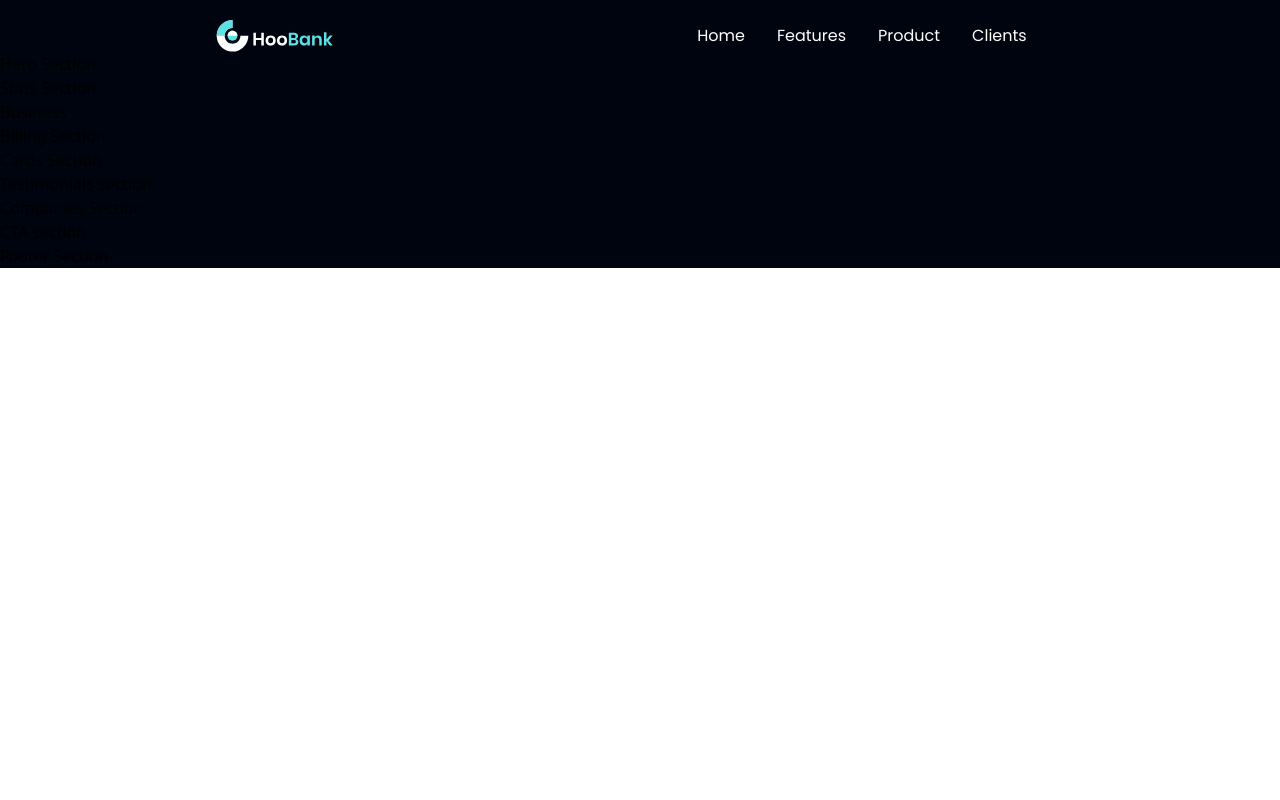
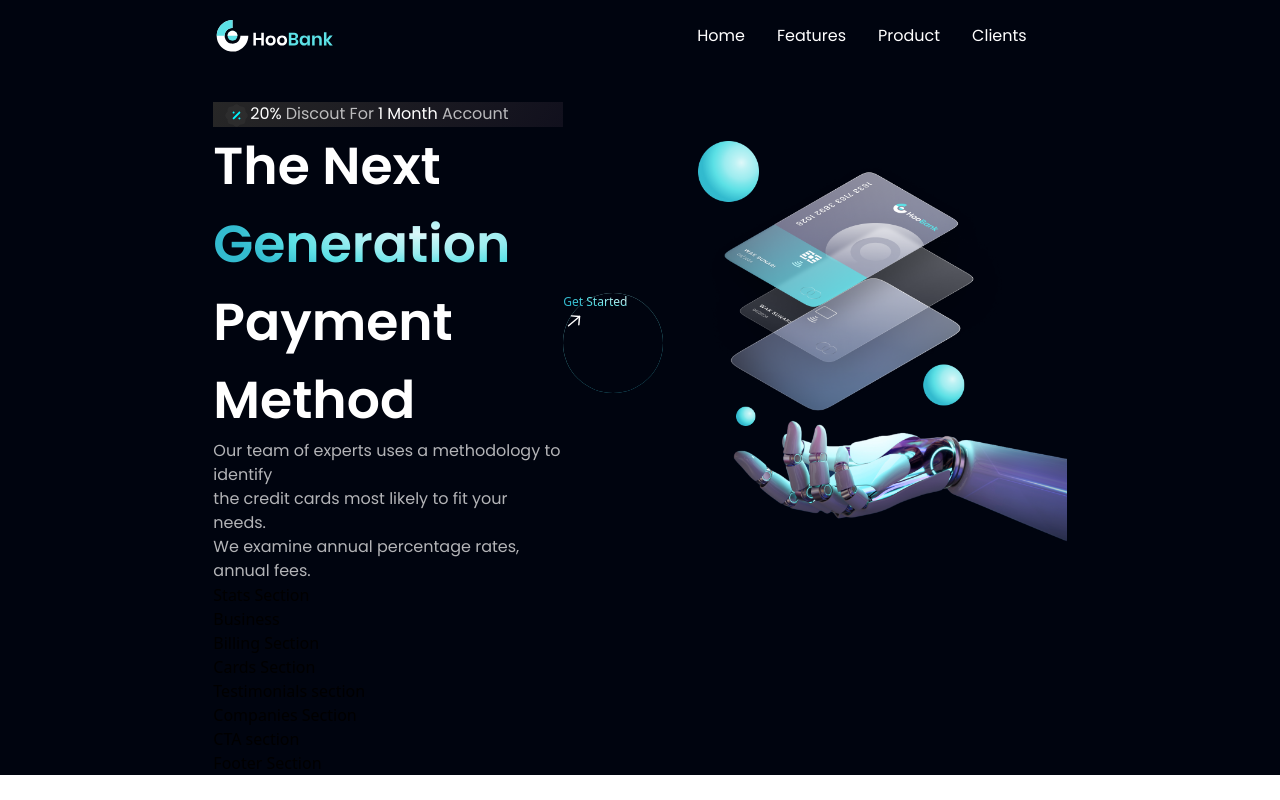
Before and after one commit to bismarkboateng/Hoobank-react-ui, a React (Vite) app: page / in a window 1280 px wide. Built offline with nearby package versions, Linux system fonts and the light colour scheme.

Commit message:
hero section

```diff
--- a/src/App.jsx
+++ b/src/App.jsx
@@ -6,6 +6,7 @@ const App = () => {
 
   return (
     <main className='bg-primary'>
+      <div className="w-2/3 mx-auto">
         <Navbar />
         <Hero />
 
@@ -17,6 +18,7 @@ const App = () => {
         <Companies />
         <CTA />
         <Footer />
+      </div>
     </main>
   );
 }
--- a/src/components/Hero.jsx
+++ b/src/components/Hero.jsx
@@ -1,10 +1,61 @@
 import React from 'react';
-
+import { robot, arrowUp, discount } from '../assets';
 
 const Hero = () => {
     return (
-        <div>
-            Hero Section
+        <div className='mt-[50px] flex flex-row items-center sm: flex flex-row'>
+
+            <div>
+                <div className="h-[25px] w-[350px] bg-discount-gradient
+                        text-dimWhite roundend-lg px-[10px] box-border flex flex-row
+                        ">
+                    <img src={discount} alt="hoobank" className='h-[27px] w-[27px]'/>
+                    <p className='font-poppins font-normal text-dimWhite'>
+                        <span className='text-white mr-1'>20%</span>
+                        Discout For
+                        <span className='text-white ml-1'>1 Month</span> Account
+                    </p>
+                </div>
+
+                <div>
+                    <h1 className='text-[52px]
+                            font-poppins font-normal
+                            font-semibold'>
+                        <span className='text-white'>The Next</span> <br />
+                        <span className="text-gradient">Generation</span> <br />
+                        <span className="text-white">Payment Method</span>
+                    </h1>
+
+                    <p className='text-dimWhite font-poppins font-normal'>
+                    Our team of experts uses a methodology to identify <br />
+                    the credit cards most likely to fit your needs. <br />
+                    We examine annual percentage rates, annual fees. <br />
+                    </p>
+                </div>
+            </div>
+
+            <div className='bg-blue-gradient rounded-full
+                w-[100px] h-[100px] flex flex-row justtify-center items-center
+                '>
+                <p className='bg-primary rounded-full text-dimWhite
+                    h-[100px] w-[100px]
+
+                 '>
+                    <p className='text-gradient text-[12px]'>
+                        Get Started
+                    </p>
+                    <img src={arrowUp} alt="arrowup" />
+                </p>
+            </div>
+
+            <div>
+                <div className='b-blue-gradient relative z-[0]'/>
+                <div className='white__gradient relative z-[1]'/>
+                <div className='pink__gradient z-[2]'/>
+
+                <img src={robot} alt="robot image" className='mt-[3px] w-[500px] md:w-[800px]'/>
+            </div>
+
         </div>
     );
 }
--- a/src/components/Navbar.jsx
+++ b/src/components/Navbar.jsx
@@ -8,7 +8,7 @@ const Navbar = () => {
 
   return (
     <nav className='
-          w-2/3 mx-auto flex justify-between items-center
+          flex justify-between items-center
           font-poppins font-normal text-white pt-5'>
       <div>
         <img src={logo} alt='hoobank image'
@@ -39,9 +39,34 @@ const Navbar = () => {
       <div className='
         sm:block md:hidden
         '>
-          <img src={menu} alt="menu"
-           onClick={() => {console.log("Clicked")}}
+          <img src={ toggleMenu ? close : menu} alt="menu"
+           onClick={() => setToggleMenu((prev) => !prev)}
           />
+
+        {
+          toggleMenu && (
+            <div className={`
+              md: mr-2
+              ${ toggleMenu ? 'flex' : 'hidden'}
+              text-white p-6 bg-black-gradient
+           absolute top-20 right-0 mx-4 my-2 min-w-[140px] rounded-xl sidebar
+
+            `}>
+              <ul className='list-none sm:flex flex-col justify-end items-center flex-1'>
+                {
+                  navLinks.map((link, index) => (
+                    <li className={`font-poppins
+                     font-normal cursor-pointer
+                      text-[16px] ${index === navLinks.length - 1 ? 'mr-0' : 'mb-4'} text-white
+                       `}>
+                      {link.title}
+                    </li>
+                  ))
+                }
+              </ul>
+           </div>
+          )
+        }
       </div>
     </nav>
   )
```
Lines whose indentation alone changed are shown as unchanged.
